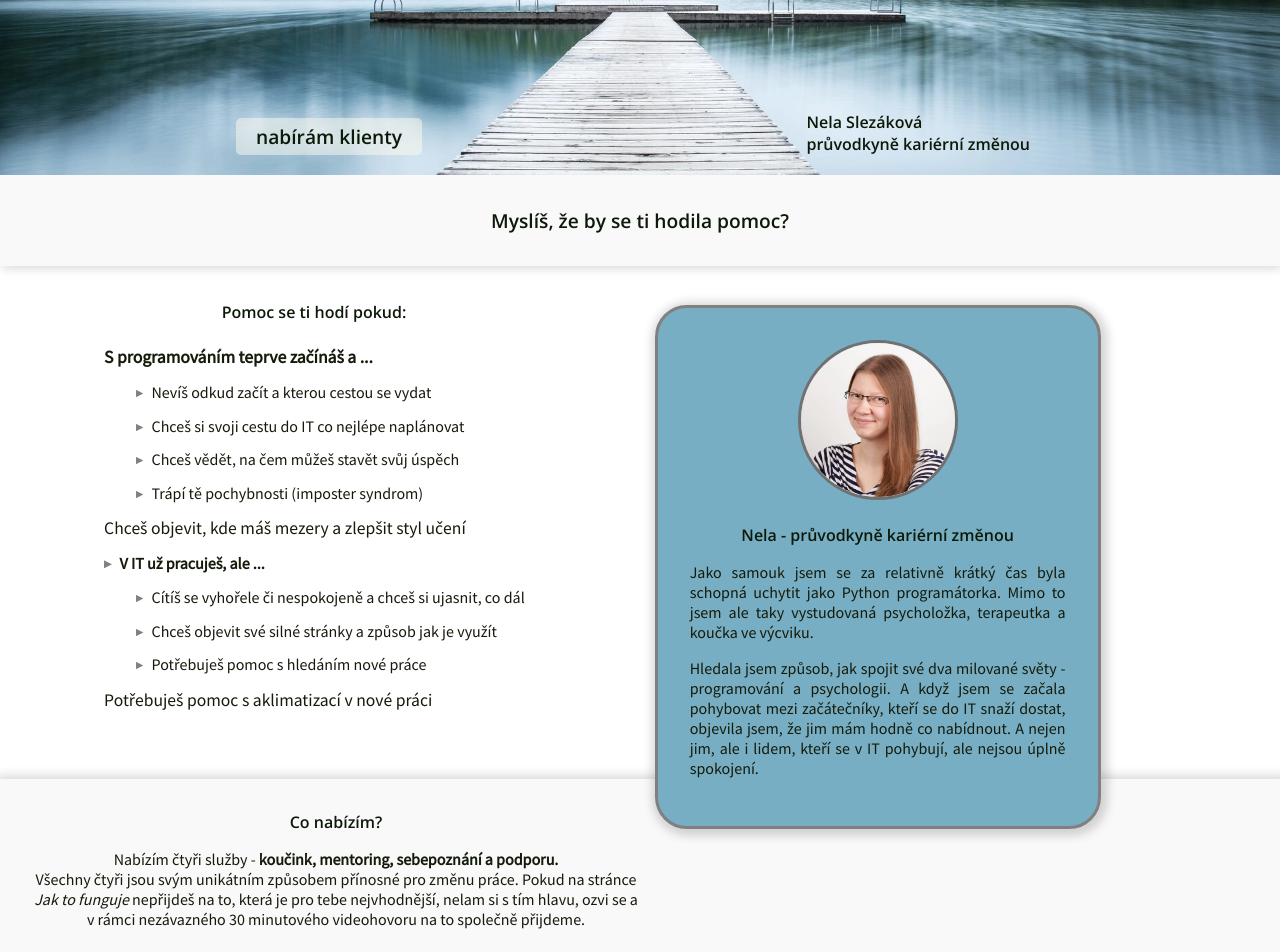
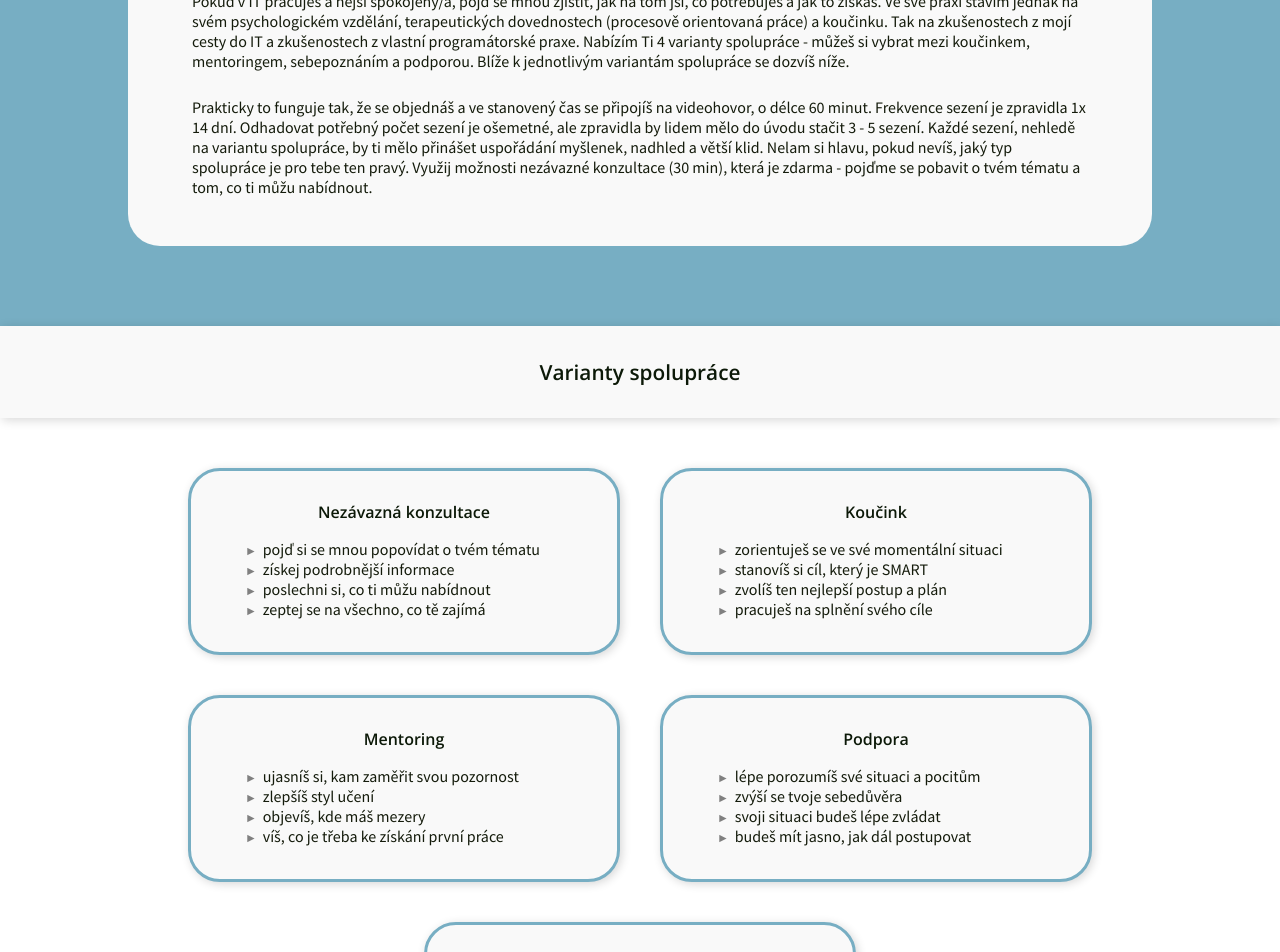
Before and after one commit to NelliaS/personal-webpage, a Next.js app: page /jak-to-funguje in a window 1280 px wide. Shown: the part 360-1312 px from the top of the page. Built offline with nearby package versions, Linux system fonts and the light colour scheme.

Commit message:
changes in text, lower height of images, fix navigation

```diff
--- a/src/components/Footer.tsx
+++ b/src/components/Footer.tsx
@@ -7,7 +7,7 @@ const Footer = () => {
         <div className={styles.footer_content}>
           <div className={styles.footer_text}>
             <p>Nela Slezáková</p>
-            <p>průvodkyně kariérní změnou</p>
+            <p>psycholožka & programátorka</p>
           </div>
           <div className={styles.footer_text}>
             <p>nela@nelaprovazi.cz</p>
--- a/src/components/NavLinks.tsx
+++ b/src/components/NavLinks.tsx
@@ -31,8 +31,7 @@ const NavLinks = (props: { isMobile: any; closeMobileMenu: () => any; }) => {
           </li>
           <li
             className={
-              router.pathname === "/cenik" ? activeLink : styles.link
-            }
+              router.pathname === "/jak-to-funguje" ? activeLink : styles.link}
             onClick={handleClickMobile}
           >
             <Link href="/jak-to-funguje">
@@ -41,7 +40,7 @@ const NavLinks = (props: { isMobile: any; closeMobileMenu: () => any; }) => {
           </li>
           <li
             className={
-              router.pathname === "/kontaktni-formular" ? activeLink : styles.link
+              router.pathname === "/cenik" ? activeLink : styles.link
             }
             onClick={handleClickMobile}
           >
@@ -51,8 +50,7 @@ const NavLinks = (props: { isMobile: any; closeMobileMenu: () => any; }) => {
           </li>
           <li
             className={
-              router.pathname === "/jak-to-funguje" ? activeLink : styles.link
-            }
+              router.pathname === "/kontaktni-formular" ? activeLink : styles.link}
             onClick={handleClickMobile}
           >
             <Link href="/kontaktni-formular">
--- a/src/pages/cenik.tsx
+++ b/src/pages/cenik.tsx
@@ -40,7 +40,7 @@ const Cenik: NextPage = () => {
                 <section className={styles.flexwrapper}>
                     <div className={styles.textwrapper}>
                         <p>* k tomu navíc jednorázově 990,- Kč za 2 diagnostické metody a jejich vyhodnocení</p>
-                        <p>** sleva pro dlouhodobější styl spolupráce, v tíživé finančí situaci lze cenu dále uzpůsobit</p>
+                        <p>** sleva pro dlouhodobější styl spolupráce, v tíživé finanční situaci lze cenu dále uzpůsobit</p>
                     </div>
                         <Link href="/kontaktni-formular">
                             <a><Button value="Chci zjistit víc" type='submit'/></a>
--- a/src/pages/jak-to-funguje.tsx
+++ b/src/pages/jak-to-funguje.tsx
@@ -1,16 +1,15 @@
-import type { NextPage } from "next";
+import type { NextPage } from 'next'
+import styles from '../styles/JakToFunguje.module.css'
 import Image from "next/image";
-import styles from "../styles/Home.module.css";
-import HeroImage from "../../public/images/homepage.webp";
-import CrossIcon from "../../public/images/icons/cross.svg";
+import HeroImage from "../../public/images/jaktofunguje.webp";
 
-const Home: NextPage = () => {
+const JakToFunguje: NextPage = () => {
   return (
     <>
-      <div className={styles.hero}>
+      <main className={styles.content}>
         <div
           className={styles.hero__wrap}
-          style={{ position: "relative", width: "100%", height: "37vw" }}
+          style={{ position: "relative", width: "100%", height: "22vw" }}
         >
           <Image
             src={HeroImage}
@@ -20,96 +19,79 @@ const Home: NextPage = () => {
             objectFit="cover"
           />
         </div>
-        <h1 className={styles.hero__headline}>
-          Pomůžu ti na cestě za (lepší) prací v IT
-        </h1>
-        <h2 className={styles.hero__text}>
-          Nela Slezáková <br></br> průvodkyně kariérní změnou
-        </h2>
-        <div className={styles.popup}>
-          <h2>
-            nabírám klienty
-          </h2>
+
+        <div className={styles.mobileimgwrapper}>
+        <h1>Jak pracuji</h1>
         </div>
-      </div>
 
-      <div className={styles.mobileimgwrapper}>
-        <h1>Pomůžu ti na cestě za (lepší) prací v IT</h1>
-      </div>
+        <section className={styles.content__block1} >
+          <div className={styles.content__box}>
+            <h1 className={styles.hidden}>Jak pracuji</h1>
+             <p>Aplikuji psychologii ve světě IT. Pokud si junior/ka, začni se mnou spolupracovat a dostaň se do IT snáze, efektivněji a ve větším klidu. Pokud v IT pracuješ a nejsi spokojený/á, pojď se mnou zjistit, jak na tom jsi, co potřebuješ a jak to získáš. Ve své praxi stavím jednak na svém psychologickém vzdělání, terapeutických dovednostech (procesově orientovaná práce) a koučinku. Tak na zkušenostech z mojí cesty do IT a zkušenostech z vlastní programátorské praxe. Nabízím Ti 4 varianty spolupráce - můžeš si vybrat mezi koučinkem, mentoringem, sebepoznáním a podporou. Blíže k jednotlivým variantám spolupráce se dozvíš níže.</p>
 
-      <div className={styles.content_wrap}>
-        <div className={styles.content__block1}>
-          <h2>Myslíš, že by se ti hodila pomoc?</h2>
-        </div>
-        <div className={styles.content_wrap_block2and3}>
-          <div className={styles.content__block2}>
-            <h2 className={styles.hide}>Pomoc se ti hodí pokud:</h2>
+             <p>
+                Prakticky to funguje tak, že se objednáš a ve stanovený čas se připojíš na videohovor, o délce 60 minut. Frekvence sezení je zpravidla 1x 14 dní. Odhadovat potřebný počet sezení je ošemetné, ale zpravidla by lidem mělo do úvodu stačit 3 - 5 sezení. Každé sezení, nehledě na variantu spolupráce, by ti mělo přinášet uspořádání myšlenek, nadhled a větší klid. Nelam si hlavu, pokud nevíš, jaký typ spolupráce je pro tebe ten pravý. Využij možnosti nezávazné konzultace (30 min), která je zdarma - pojďme se pobavit o tvém tématu a tom, co ti můžu nabídnout.
+              </p>
+              </div>
+        </section >
+        <section className={styles.content__block2}>
+          <h1>Varianty spolupráce</h1>
+        </section>
+        <section className={styles.content__block3}>
+          <div className={styles.card_container}>
+          <div className={styles.card}>
+          <h2>Nezávazná konzultace</h2>
             <ul>
-              <li className={styles.mainitem}>
-                S programováním teprve začínáš a ...{" "}
-              </li>
-              <li className={styles.secondaryitem}>
-                Nevíš odkud začít a kterou cestou se vydat
-              </li>
-              <li className={styles.secondaryitem}>
-                Chceš si svoji cestu do IT co nejlépe naplánovat
-              </li>
-              <li className={styles.secondaryitem}>
-                Chceš vědět, na čem můžeš stavět svůj úspěch
-              </li>
-              <li className={styles.secondaryitem}>
-                Trápí tě pochybnosti (imposter syndrom)
-              </li>
-              <li className={styles.secondaryitem}>
-                Chceš objevit, kde máš mezery a zlepšit styl učení
-              </li>
-              <li className={styles.mainitem}>V IT už pracuješ, ale ...{" "}</li>
-
-              <li className={styles.secondaryitem}>Cítíš se vyhořele či nespokojeně a chceš si ujasnit, co dál</li>
-              <li className={styles.secondaryitem}>Chceš objevit své silné stránky a způsob jak je využít</li>
-              <li className={styles.secondaryitem}>Potřebuješ pomoc s hledáním nové práce</li>
-              <li className={styles.secondaryitem}>Potřebuješ pomoc s aklimatizací v nové práci</li>
-
+              <li>pojď si se mnou popovídat o tvém tématu</li>
+              <li>získej podrobnější informace</li>
+              <li>poslechni si, co ti můžu nabídnout</li>
+              <li>zeptej se na všechno, co tě zajímá</li>
             </ul>
           </div>
-          <div className={styles.content__block3}>
-            <img className={styles.profile} src="images/profil.webp" />
-            <h2>Nela - průvodkyně kariérní změnou</h2>
-            <p>
-            Jako samouk jsem se za relativně krátký čas byla schopná uchytit
-            jako Python programátorka. Mimo to jsem ale taky vystudovaná psycholožka,
-            terapeutka a koučka ve výcviku.{" "}
-            </p>
-            <p>
-            Hledala jsem způsob, jak spojit své dva milované světy - programování a psychologii.
-            A když jsem se začala pohybovat mezi začátečníky, kteří se do IT snaží dostat,
-            objevila jsem, že jim mám hodně co nabídnout. A nejen jim, ale i lidem, kteří se v IT pohybují,
-            ale nejsou úplně spokojení.
-            </p>
+          <div className={styles.card}>
+            <h2>Koučink</h2>
+            <ul>
+              <li>zorientuješ se ve své momentální situaci</li>
+              <li>stanovíš si cíl, který je SMART</li>
+              <li>zvolíš ten nejlepší postup a plán</li>
+              <li>pracuješ na splnění svého cíle</li>
+            </ul>
+          </div>
+          <div className={styles.card}>
+          <h2>Mentoring</h2>
+            <ul>
+              <li>ujasníš si, kam zaměřit svou pozornost</li>
+              <li>zlepšíš styl učení</li>
+              <li>objevíš, kde máš mezery</li>
+              <li>víš, co je třeba ke získání první práce</li>
+            </ul>
+          </div>
+          <div className={styles.card}>
+          <h2>Podpora</h2>
+            <ul>
+              <li>lépe porozumíš své situaci a pocitům</li>
+              <li>zvýší se tvoje sebedůvěra</li>
+              <li>svoji situaci budeš lépe zvládat</li>
+              <li>budeš mít jasno, jak dál postupovat</li>
+            </ul>
+          </div>
+          <div className={styles.card}>
+          <h2>Sebepoznání</h2>
+            <ul>
+              <li>absolvuješ diagnostiku osobnosti, inteligence anebo psychického stavu</li>
+              <li>vydáš na cestu, která je pro tebe nejvhodnější</li>
+              <li>budeš vědět, na čem stavět úspěch a jak dál</li>
+            </ul>
           </div>
         </div>
-        <div className={styles.content__block4}>
-          <div className={styles.content__block4_text}>
-            <div className={styles.content__block4_flex}>
-              <h2>Co nabízím?</h2>
-              <p>
-                Nabízím čtyři služby -{" "}
-                <span className={styles.boldfont}>
-                  koučink, mentoring, sebepoznání a podporu.
-                </span>{" "}
-              </p>
-              <p>
-                Všechny čtyři jsou svým unikátním způsobem přínosné pro změnu
-                práce. Pokud na stránce
-                <span className={styles.italicfont}> Jak to funguje </span>
-                nepřijdeš na to, která je pro tebe nejvhodnější, nelam si s tím hlavu, ozvi se a v rámci nezávazného 30 minutového videohovoru na to společně přijdeme.
-              </p>
-            </div>
-          </div>
-        </div>
-      </div>
-    </>
+        </section>
+        {/* <section className={styles.content__block4}>
+          <h2>Zjisti, která forma spolupráce by pro tebe byla nejlepší</h2>
+          <h2>Udělat si kvíz</h2>
+          </section>       */}
+      </main>
+      </>
   );
-};
+}
 
-export default Home;
+export default JakToFunguje
--- a/src/pages/nela.tsx
+++ b/src/pages/nela.tsx
@@ -8,7 +8,7 @@ const Nela: NextPage = () => {
     <>
       <div
         className={styles.hero__wrap}
-        style={{ position: "relative", width: "100%", height: "37vw" }}
+        style={{ position: "relative", width: "100%", height: "28vw" }}
       >
         <Image
           src={HeroImage}
@@ -24,7 +24,7 @@ const Nela: NextPage = () => {
       </div>
 
       <section className={styles.content__block1}>
-        <h2>Kdo jsem?</h2>
+        <h2>Nela Slezáková</h2>
       </section>
 
       <section className={styles.content__block2}>
@@ -123,7 +123,7 @@ const Nela: NextPage = () => {
               <li>
                 <div className={styles.content__block2_timelineContent}>
                   <p><span>2/2022</span></p>
-                  <p>Začínám programovat a aplikovat psychologii pro ___ ? :)</p>
+                  <p>Začínám programovat pro FlowerChecker</p>
                 </div>
               </li>
 
--- a/src/styles/Home.module.css
+++ b/src/styles/Home.module.css
@@ -110,13 +110,13 @@
   font-family: var(--font-family-heading);*/
 }
 
-.content__block2 li:not(:nth-of-type(5n + 1))::before {
+.content__block2 li:not(:nth-of-type(6n + 1))::before {
 	content: '▶';
 	color: grey;
 	font-size: 0.6rem;
 	margin-right: 0.5rem;
 	vertical-align: 10%;
-	/* zapis hore zoberie kazdy 5. item zacinajuc prvym , not to zneguje  */
+	/* zapis hore zoberie kazdy 7. item zacinajuc prvym , not to zneguje  */
 }
 .content__block2 .mainitem {
 	list-style: none;
@@ -184,7 +184,7 @@
 	.content__block3 {
 		margin: 10px 10px 50px 10px;
 	}
-	.content__block2 li:nth-of-type(5n + 1) {
+	.content__block2 li:nth-of-type(6n + 1) {
 		margin: 20px 0 10px 0;
 		font-size: 1.1rem;
 	}
@@ -278,7 +278,7 @@
 		display: block;
 	}
 
-	.content__block2 li:nth-of-type(5n + 1) {
+	.content__block2 li:nth-of-type(6n + 1) {
 		margin: 0;
 		font-size: 1.1rem;
 	}
```
Also changed, not shown: src/pages/index.tsx (+23 -11 lines).
